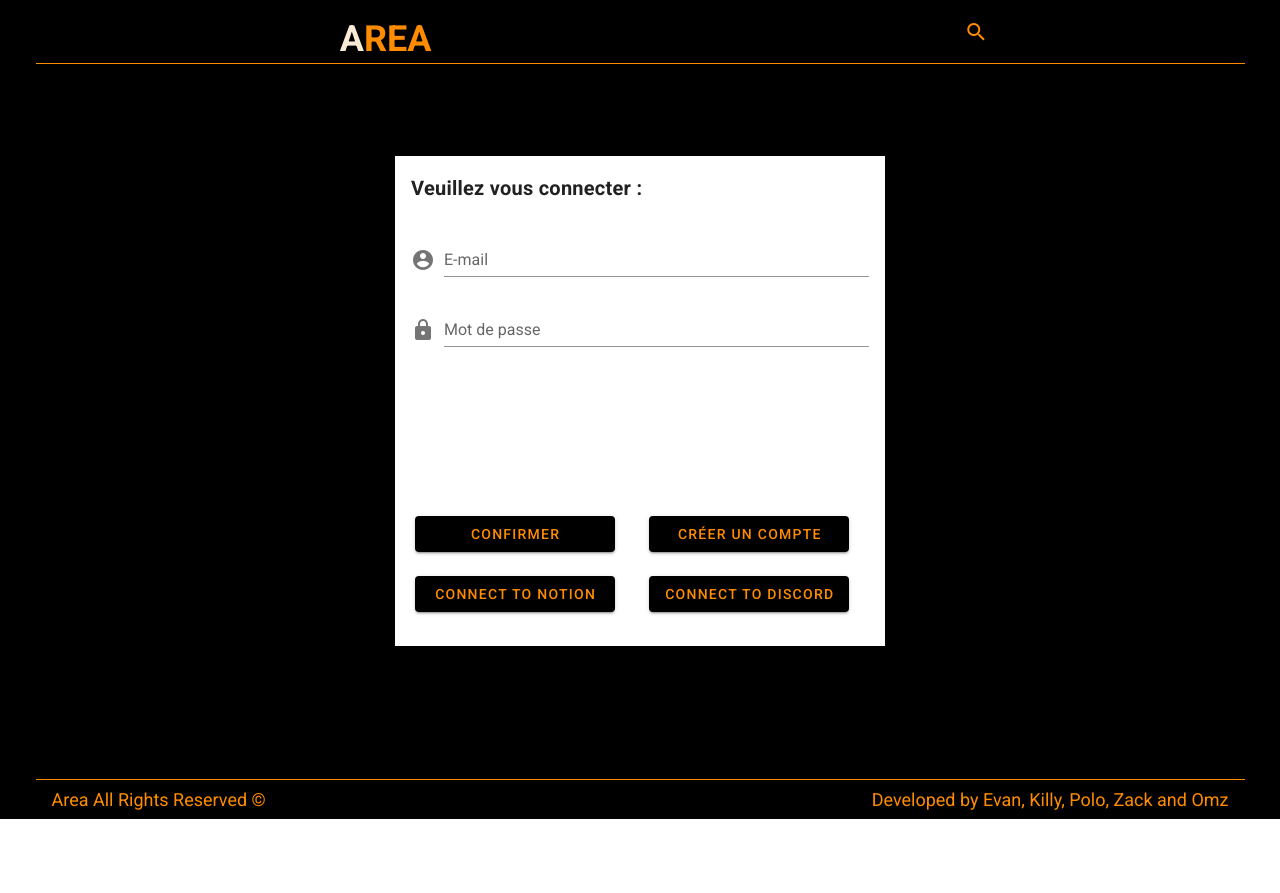
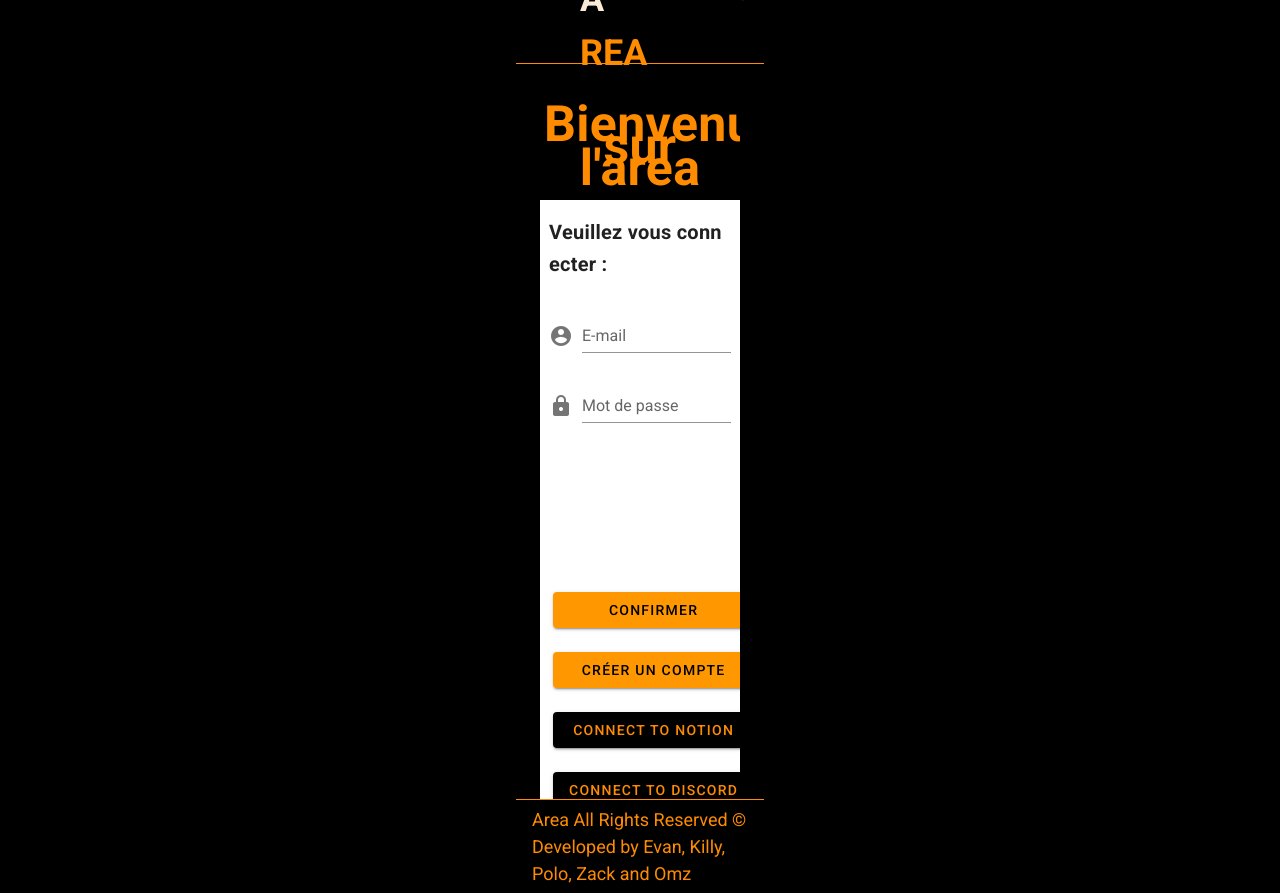
Before and after one commit to polBachelin/AREA, a Vue app in the folder client/: page /home in a window 1280 px wide. Before the commit the page ends 819 px from the top, so only its background shows below. Built offline with nearby package versions, Linux system fonts and the light colour scheme; a web font is replaced by a local one.

Commit message:
feat(login): add an autologin form + intra connection button + change background gif and login styles

```diff
--- a/client/src/components/Login.vue
+++ b/client/src/components/Login.vue
@@ -1,8 +1,8 @@
 <template style="background-color: black">
   <v-container style="background-color: black">
-    <v-img src="../assets/background.gif" max-height="800">
+    <v-img src="../assets/background2.gif" max-height="800">
     <v-row class="justify-center">
-      <v-card-text class="text-center title_text mt-10" >
+      <v-card-text class="text-center title_text mt-10" style="color: darkorange">
         Bienvenue sur l'area
       </v-card-text>
     </v-row>
@@ -10,7 +10,6 @@
 
       <v-card class="login-card"
               width="500"
-              height="500"
               :style="isError !== 'none' ? 'border: 10px solid red;' : 'border: 5px solid black'"
       >
         <v-card-title class="font-weight-bold">Veuillez vous connecter :</v-card-title>
@@ -35,18 +34,29 @@
 
         <v-row style="margin-top: 120px">
           <v-col cols="5" class="ml-5">
-            <v-btn color="black" style="color: darkorange; width: 200px" @click="confirmUserPass"> Confirmer </v-btn>
+            <v-btn color="orange" style="color: black; width: 200px" @click="confirmUserPass"> Confirmer </v-btn>
           </v-col>
           <v-col cols="6" class="ml-5">
-            <v-btn color="black" style="color: darkorange; width: 200px" @click="goToRegister"> Créer un compte </v-btn>
+            <v-btn color="orange" style="color: black; width: 200px" @click="goToRegister"> Créer un compte </v-btn>
           </v-col>
         </v-row>
-        <v-row style="">
+        <v-row>
           <v-col cols="5" class="ml-5">
               <v-btn color="black" style="color: darkorange; width: 200px" @click="authorizeNotion"> Connect to Notion </v-btn>
           </v-col>
           <v-col cols="5" class="ml-5">
               <v-btn color="black" style="color: darkorange; width: 200px" @click="authorizeDiscord"> Connect to Discord </v-btn>
+          </v-col>
+        </v-row>
+        <v-row>
+          <v-col cols="5" class="ml-5">
+            <v-text-field
+                v-model="autoLogin"
+                prepend-icon="mdi-account-circle"
+            />
+          </v-col>
+          <v-col cols="5" class="ml-5 mt-2">
+            <v-btn color="black" style="color: darkorange; width: 200px" @click="authorizeEpitech"> Connect to Intra </v-btn>
           </v-col>
         </v-row>
       </v-card>
@@ -74,6 +84,7 @@
       ],
       isError: 'none',
       info: [],
+      autoLogin: ''
     }
   },
 
@@ -125,6 +136,20 @@
 
     authorizeDiscord() {
       this.connectOauth(discordUrl);
+    },
+
+    authorizeEpitech() {
+      if (this.autoLogin.length < 1) {
+        this.isError = "Please enter an autologin link"
+        return
+      }
+      axios.post('http://localhost:3000/intra/token', {body: {link: this.autoLogin}},)
+          .then((response) => {
+            console.log(response.data)
+          })
+          .catch( () => {
+            this.isError = "Intra connection failed"
+          })
     }
   },
 }
```
Also changed, not shown: client/src/assets/background2.gif (added).
